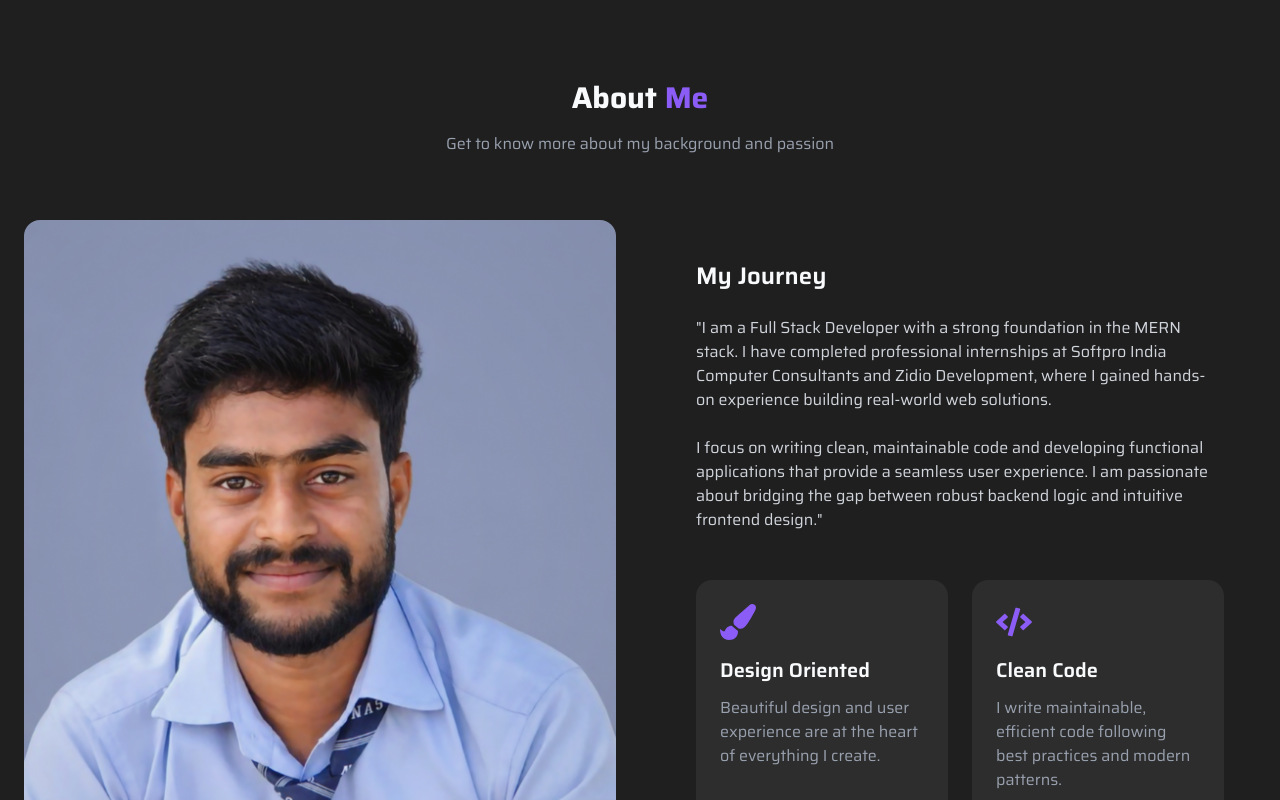
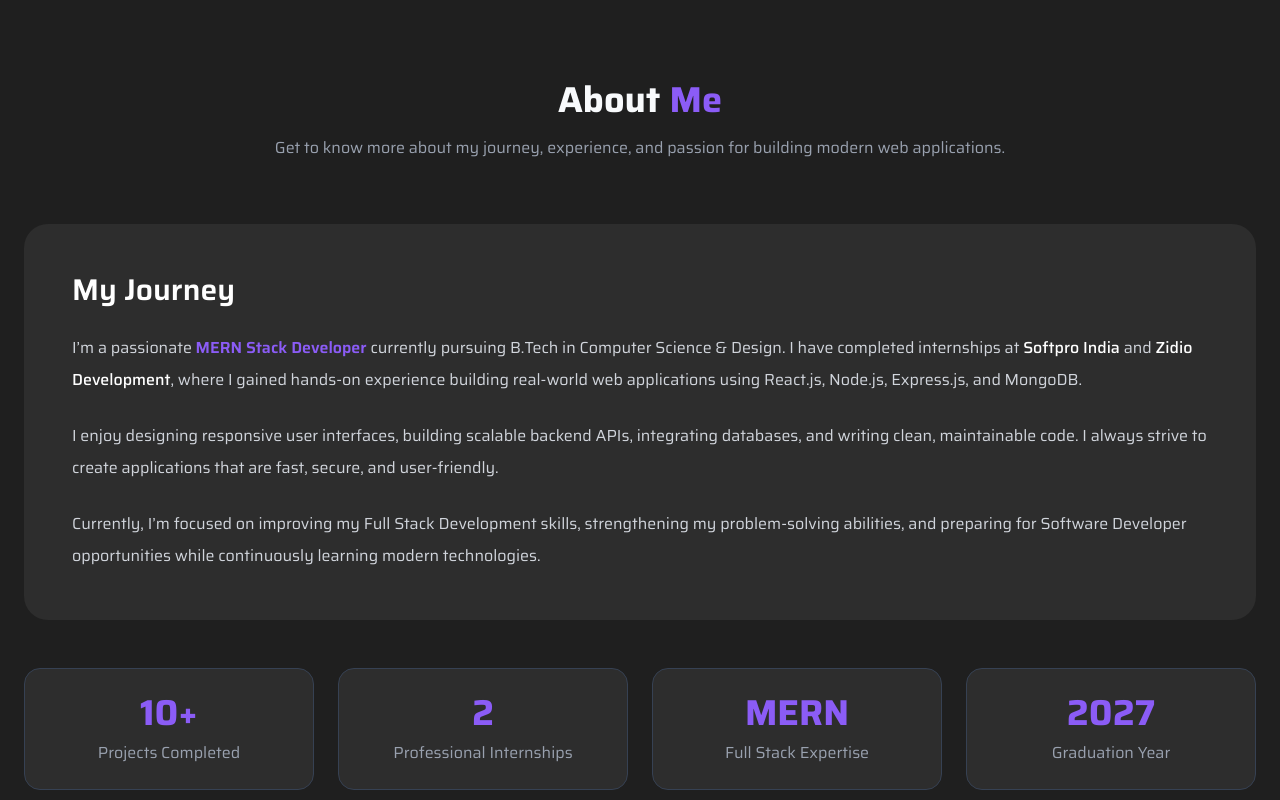
Before and after one commit to Aditya-Ranjan08/My-Portfolio, a React (Vite) app: page / in a window 1280 px wide. Shown: the part 800-1600 px from the top of the page. Built offline with nearby package versions, Linux system fonts and the light colour scheme; a web font is replaced by a local one.

Commit message:
Update portfolio

```diff
--- a/src/components/About.jsx
+++ b/src/components/About.jsx
@@ -1,83 +1,238 @@
+// import React from "react";
+// import { motion } from "framer-motion";
+// import { aboutInfo, assets } from "../assets/assets";
+// import { data } from "react-router-dom";
+// import { div } from "framer-motion/client";
+
+// const About = () => {
+//   return (
+//     <motion.div
+//       initial={{ opacity: 0, y: 50 }}
+//       whileInView={{ opacity: 1, y: 0 }}
+//       transition={{ duration: 0.6, ease: "easeOut" }}
+//       viewport={{ once: true }}
+//       id="about"
+//       className="py-20 bg-dark-200"
+//     >
+//       <div className="container mx-0 px-6">
+//         {/* heading */}
+//         <h2 className="text-3xl font-bold text-center mb-4">
+//           About <span className="text-purple">Me</span>{" "}
+//         </h2>
+//         <p className="text-gray-400 text-center max-w-2xl mx-auto mb-16">
+//           Get to know more about my background and passion
+//         </p>
+//         {/* img & journey */}
+//         <div className=" flex flex-col md:flex-row items-center gap-12">
+//           {/* img */}
+//           <div className="md:w-1/2 rounded-2xl overflow-hidden">
+//             <motion.img
+//               initial={{ opacity: 0, y: 50 }}
+//               whileInView={{ opacity: 1, y: 0 }}
+//               transition={{ duration: 0.9, ease: "easeOut" }}
+//               viewport={{ once: false, amount: 0.2 }}
+//               className="w-full h-full object-cover"
+//               src={assets.adityaImg}
+//               alt="profile"
+//             />
+//           </div>
+//           {/* text content */}
+//           <motion.div
+//             initial={{ opacity: 0, y: 50 }}
+//             whileInView={{ opacity: 1, y: 0 }}
+//             transition={{ duration: 0.9, ease: "easeOut" }}
+//             viewport={{ once: false, amount: 0.2 }}
+//             className="md:w-1/2"
+//           >
+//             <div className="rounded-2xl p-8">
+//               <h3 className="text-2xl font-semibold mb-6">My Journey</h3>
+//               <p className="text-gray-300 mb-6">
+//                 "I am a Full Stack Developer with a strong foundation in the
+//                 MERN stack. I have completed professional internships at Softpro
+//                 India Computer Consultants and Zidio Development, where I gained
+//                 hands-on experience building real-world web solutions.
+//               </p>
+//               <p className="text-gray-300 mb-12">
+//                 I focus on writing clean, maintainable code and developing
+//                 functional applications that provide a seamless user experience.
+//                 I am passionate about bridging the gap between robust backend
+//                 logic and intuitive frontend design."
+//               </p>
+//               {/* card */}
+//               <div className="grid grid-cols-1 md:grid-cols-2 gap-6">
+//                 {aboutInfo.map((data, index) => (
+//                   <div
+//                     key={index}
+//                     className="bg-dark-300 rounded-2xl p-6 transition-transform duration-300 hover:-translate-y-2 cursor-pointer"
+//                   >
+//                     <div className="text-purple text-4xl mb-4">
+//                       <data.icon />
+//                     </div>
+//                     <h3 className="text-xl font-semibold mb-3">{data.title}</h3>
+//                     <p className="text-gray-400">{data.description}</p>
+//                   </div>
+//                 ))}
+//               </div>
+//             </div>
+//           </motion.div>
+//         </div>
+//       </div>
+//     </motion.div>
+//   );
+// };
+
+// export default About;
+
+
 import React from "react";
 import { motion } from "framer-motion";
-import { aboutInfo, assets } from "../assets/assets";
-import { data } from "react-router-dom";
-import { div } from "framer-motion/client";
+import { aboutInfo } from "../assets/assets";
 
 const About = () => {
   return (
-    <motion.div
+    <motion.section
+      id="about"
       initial={{ opacity: 0, y: 50 }}
       whileInView={{ opacity: 1, y: 0 }}
-      transition={{ duration: 0.6, ease: "easeOut" }}
+      transition={{ duration: 0.6 }}
       viewport={{ once: true }}
-      id="about"
       className="py-20 bg-dark-200"
     >
-      <div className="container mx-0 px-6">
-        {/* heading */}
-        <h2 className="text-3xl font-bold text-center mb-4">
-          About <span className="text-purple">Me</span>{" "}
+      <div className="max-w-7xl mx-auto px-6">
+
+        {/* Heading */}
+        <div className="text-center mb-16">
+          <h2 className="text-4xl font-bold">
+            About <span className="text-purple">Me</span>
           </h2>
-        <p className="text-gray-400 text-center max-w-2xl mx-auto mb-16">
-          Get to know more about my background and passion
+
+          <p className="text-gray-400 mt-4 max-w-3xl mx-auto">
+            Get to know more about my journey, experience, and passion for
+            building modern web applications.
           </p>
-        {/* img & journey */}
-        <div className=" flex flex-col md:flex-row items-center gap-12">
-          {/* img */}
-          <div className="md:w-1/2 rounded-2xl overflow-hidden">
-            <motion.img
-              initial={{ opacity: 0, y: 50 }}
+        </div>
+
+        {/* About Content */}
+        <motion.div
+          initial={{ opacity: 0, y: 40 }}
           whileInView={{ opacity: 1, y: 0 }}
-              transition={{ duration: 0.9, ease: "easeOut" }}
-              viewport={{ once: false, amount: 0.2 }}
-              className="w-full h-full object-cover"
-              src={assets.adityaImg}
-              alt="profile"
-            />
+          transition={{ duration: 0.8 }}
+          viewport={{ once: true }}
+          className="bg-dark-300 rounded-3xl p-8 md:p-12"
+        >
+          <h3 className="text-3xl font-semibold mb-6 text-white">
+            My Journey
+          </h3>
+
+          <p className="text-gray-300 leading-8 mb-6">
+            I’m a passionate{" "}
+            <span className="text-purple font-semibold">
+              MERN Stack Developer
+            </span>{" "}
+            currently pursuing B.Tech in Computer Science & Design.
+            I have completed internships at{" "}
+            <span className="text-white font-medium">Softpro India</span> and{" "}
+            <span className="text-white font-medium">
+              Zidio Development
+            </span>
+            , where I gained hands-on experience building real-world web
+            applications using React.js, Node.js, Express.js, and MongoDB.
+          </p>
+
+          <p className="text-gray-300 leading-8 mb-6">
+            I enjoy designing responsive user interfaces, building scalable
+            backend APIs, integrating databases, and writing clean,
+            maintainable code. I always strive to create applications that are
+            fast, secure, and user-friendly.
+          </p>
+
+          <p className="text-gray-300 leading-8">
+            Currently, I’m focused on improving my Full Stack Development
+            skills, strengthening my problem-solving abilities, and preparing
+            for Software Developer opportunities while continuously learning
+            modern technologies.
+          </p>
+        </motion.div>
+
+        {/* Stats */}
+        <div className="grid grid-cols-2 lg:grid-cols-4 gap-6 mt-12">
+
+          <motion.div
+            whileHover={{ y: -8 }}
+            className="bg-dark-300 rounded-2xl p-6 text-center border border-gray-700 hover:border-purple transition-all duration-300"
+          >
+            <h3 className="text-4xl font-bold text-purple mb-2">
+              10+
+            </h3>
+            <p className="text-gray-400">
+              Projects Completed
+            </p>
+          </motion.div>
+
+          <motion.div
+            whileHover={{ y: -8 }}
+            className="bg-dark-300 rounded-2xl p-6 text-center border border-gray-700 hover:border-purple transition-all duration-300"
+          >
+            <h3 className="text-4xl font-bold text-purple mb-2">
+              2
+            </h3>
+            <p className="text-gray-400">
+              Professional Internships
+            </p>
+          </motion.div>
+
+          <motion.div
+            whileHover={{ y: -8 }}
+            className="bg-dark-300 rounded-2xl p-6 text-center border border-gray-700 hover:border-purple transition-all duration-300"
+          >
+            <h3 className="text-4xl font-bold text-purple mb-2">
+              MERN
+            </h3>
+            <p className="text-gray-400">
+              Full Stack Expertise
+            </p>
+          </motion.div>
+
+          <motion.div
+            whileHover={{ y: -8 }}
+            className="bg-dark-300 rounded-2xl p-6 text-center border border-gray-700 hover:border-purple transition-all duration-300"
+          >
+            <h3 className="text-4xl font-bold text-purple mb-2">
+              2027
+            </h3>
+            <p className="text-gray-400">
+              Graduation Year
+            </p>
+          </motion.div>
+
         </div>
-          {/* text content */}
+
+        {/* About Cards */}
+        <div className="grid grid-cols-1 md:grid-cols-2 gap-6 mt-14">
+          {aboutInfo.map((item, index) => (
             <motion.div
-            initial={{ opacity: 0, y: 50 }}
-            whileInView={{ opacity: 1, y: 0 }}
-            transition={{ duration: 0.9, ease: "easeOut" }}
-            viewport={{ once: false, amount: 0.2 }}
-            className="md:w-1/2"
-          >
-            <div className="rounded-2xl p-8">
-              <h3 className="text-2xl font-semibold mb-6">My Journey</h3>
-              <p className="text-gray-300 mb-6">
-                "I am a Full Stack Developer with a strong foundation in the
-                MERN stack. I have completed professional internships at Softpro
-                India Computer Consultants and Zidio Development, where I gained
-                hands-on experience building real-world web solutions.
-              </p>
-              <p className="text-gray-300 mb-12">
-                I focus on writing clean, maintainable code and developing
-                functional applications that provide a seamless user experience.
-                I am passionate about bridging the gap between robust backend
-                logic and intuitive frontend design."
-              </p>
-              {/* card */}
-              <div className="grid grid-cols-1 md:grid-cols-2 gap-6">
-                {aboutInfo.map((data, index) => (
-                  <div
               key={index}
-                    className="bg-dark-300 rounded-2xl p-6 transition-transform duration-300 hover:-translate-y-2 cursor-pointer"
+              whileHover={{ y: -8 }}
+              transition={{ duration: 0.3 }}
+              className="bg-dark-300 rounded-2xl p-6 border border-gray-700 hover:border-purple"
             >
               <div className="text-purple text-4xl mb-4">
-                      <data.icon />
+                <item.icon />
               </div>
-                    <h3 className="text-xl font-semibold mb-3">{data.title}</h3>
-                    <p className="text-gray-400">{data.description}</p>
-                  </div>
+
+              <h3 className="text-xl font-semibold mb-3">
+                {item.title}
+              </h3>
+
+              <p className="text-gray-400">
+                {item.description}
+              </p>
+            </motion.div>
           ))}
         </div>
+
       </div>
-          </motion.div>
-        </div>
-      </div>
-    </motion.div>
+    </motion.section>
   );
 };
 
```
Also changed, not shown: 1 other file (tests, documents, lock files or other folders). Lines whose indentation alone changed are shown as unchanged.
